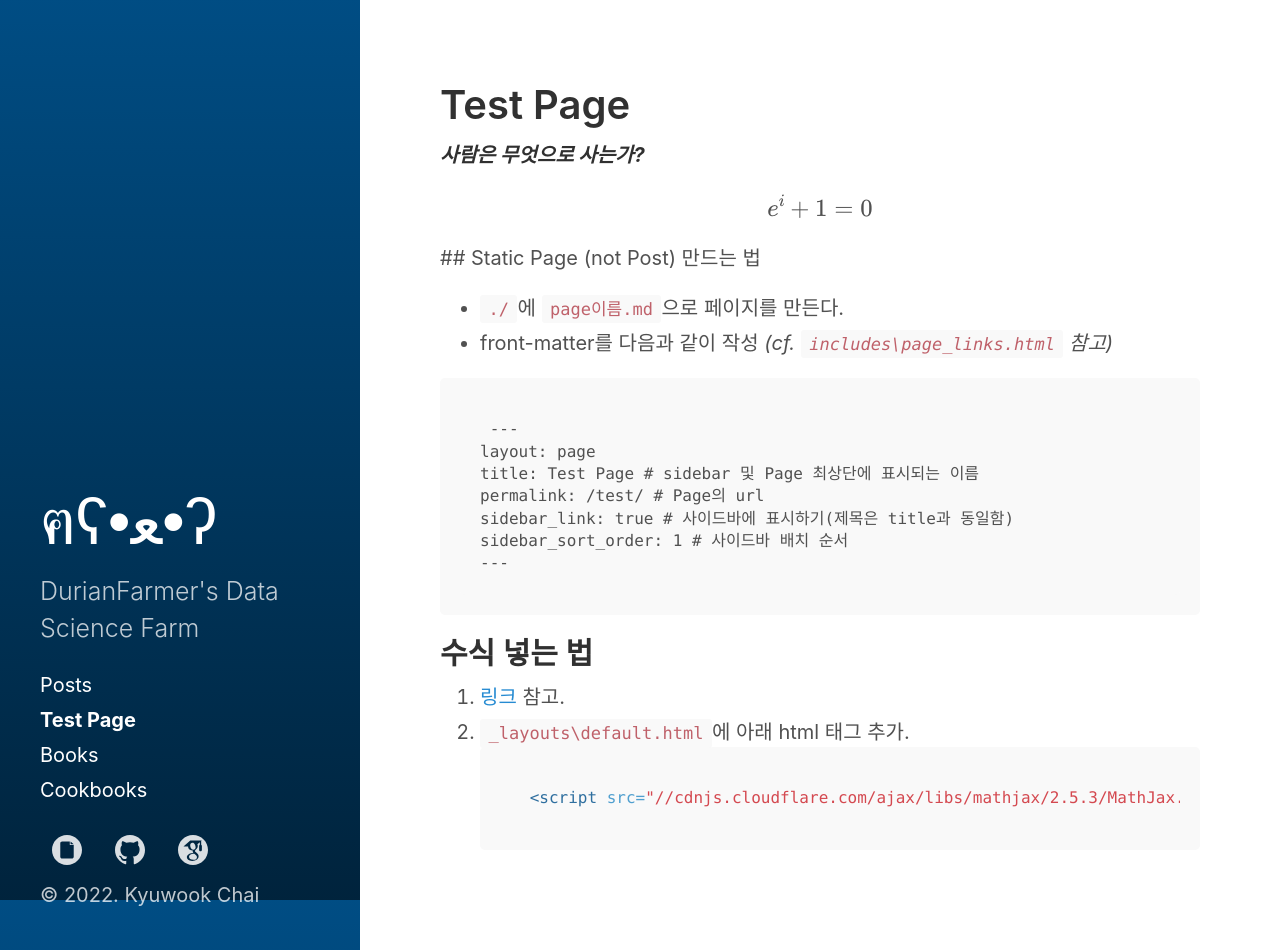
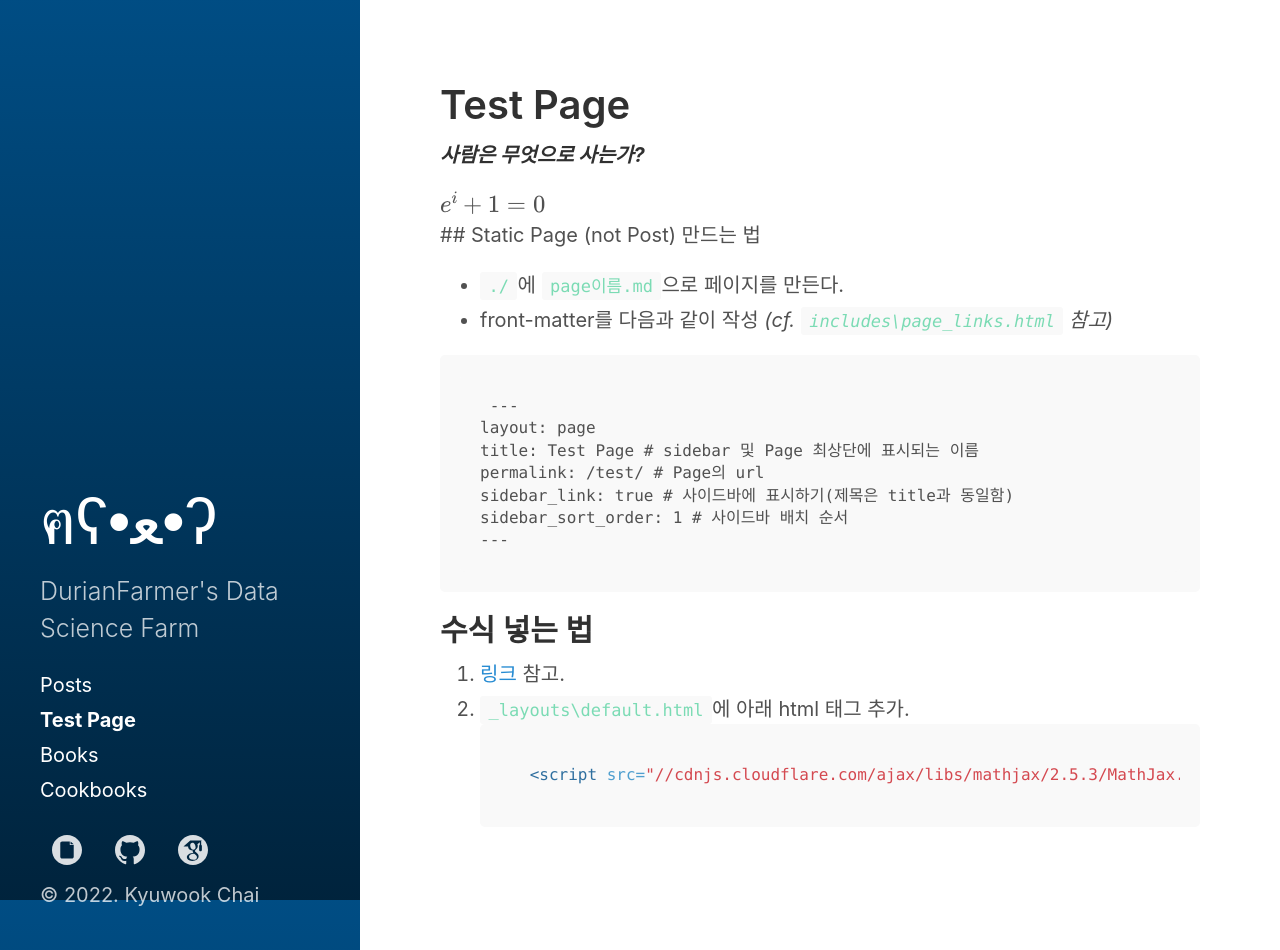
Before and after one commit to DurianFarmer/DurianFarmer.github.io, a Jekyll site: the page built from test.md, in a window 1280 px wide and 950 px high. Built offline with Jekyll 4.4.1, drawn with Linux system fonts in a browser that asks for light colours; nearby versions of some CDN libraries; formulas are drawn with MathJax 3.

Commit message:
page 추가 실험

```diff
--- a/_sass/hydeout/_variables.scss
+++ b/_sass/hydeout/_variables.scss
@@ -40,7 +40,8 @@ $box-shadow-opacity: 0.16 !default;
 $default-box-shadow: $box-shadow-size $box-shadow-size $box-shadow-size rgba(0, 0, 0, $box-shadow-opacity);
 
 $code-font-family: Menlo, Monaco, 'Courier New', monospace !default;
-$code-color: #bf616a !default;
+$code-color: #7bdbb4 !default;
+// $code-color: #bf616a !default;
 
 // Hyde theming
 $sidebar-bg-color: $navy;
--- a/test.md
+++ b/test.md
@@ -9,7 +9,7 @@ sidebar_sort_order: 1
 ***사람은 무엇으로 사는가?***
 
 $$ e^{i} + 1 = 0 $$
-
+<br>
  ## Static Page (not Post) 만드는 법
  * `./`에 `page이름.md`으로 페이지를 만든다.
  * front-matter를 다음과 같이 작성 *(cf. `includes\page_links.html` 참고)*
```
